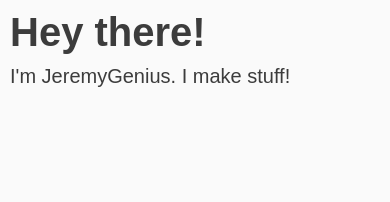
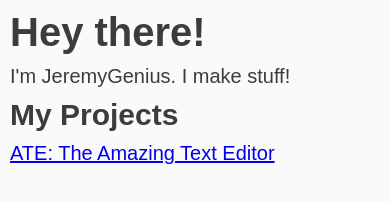
Before and after one commit to JeremyGenius/jeremygenius.github.io, a plain HTML site: page index.html in a window 390 px wide. Shown: the top 202 px of the page. Drawn offline with Linux system fonts and the light colour scheme.

Commit message:
Fix mobile view and add links to projects

```diff
--- a/index.html
+++ b/index.html
@@ -3,10 +3,13 @@
   <head>
     <title>My Homepage</title>
     <meta charset='utf-8'/>
+    <meta name='viewport' content='width=device-width, initial-scale=1'/>
     <link rel='stylesheet' href='styles.css'/>
   </head>
   <body>
-    <h1 class='title'>Hey there!</h1>
-    <p class='description'>I'm JeremyGenius. I make stuff!</p>
+    <h1>Hey there!</h1>
+    <p>I'm JeremyGenius. I make stuff!</p>
+    <h2>My Projects</h2>
+    <a href='/ate'>ATE: The Amazing Text Editor</a>
   </body>
 </html>
--- a/styles.css
+++ b/styles.css
@@ -12,13 +12,20 @@ body {
   margin: auto;
 }
 
-.title {
+h1, h2 {
   margin: 10px;
   font-weight: bold;
+}
+
+h1 {
   font-size: 40px;
 }
 
-.description {
+h2 {
+  font-size: 30px;
+}
+
+p, a {
   margin: 10px;
   font-size: 20px;
 }
```
